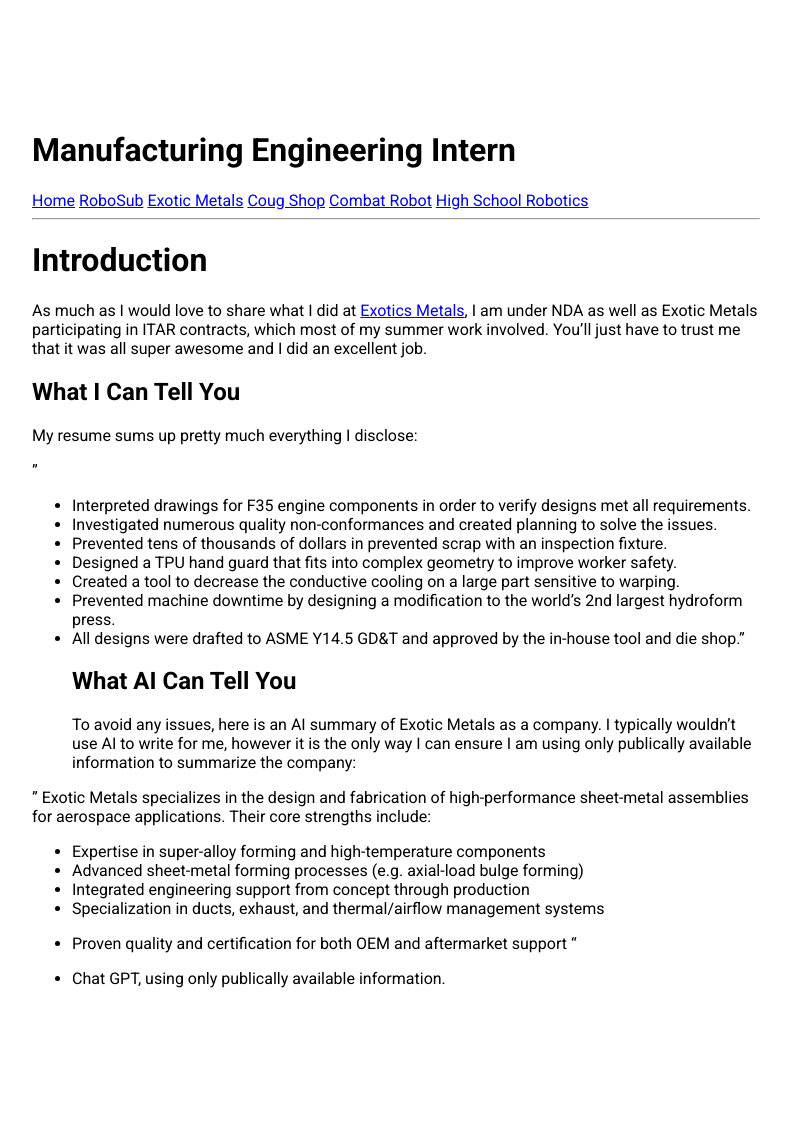
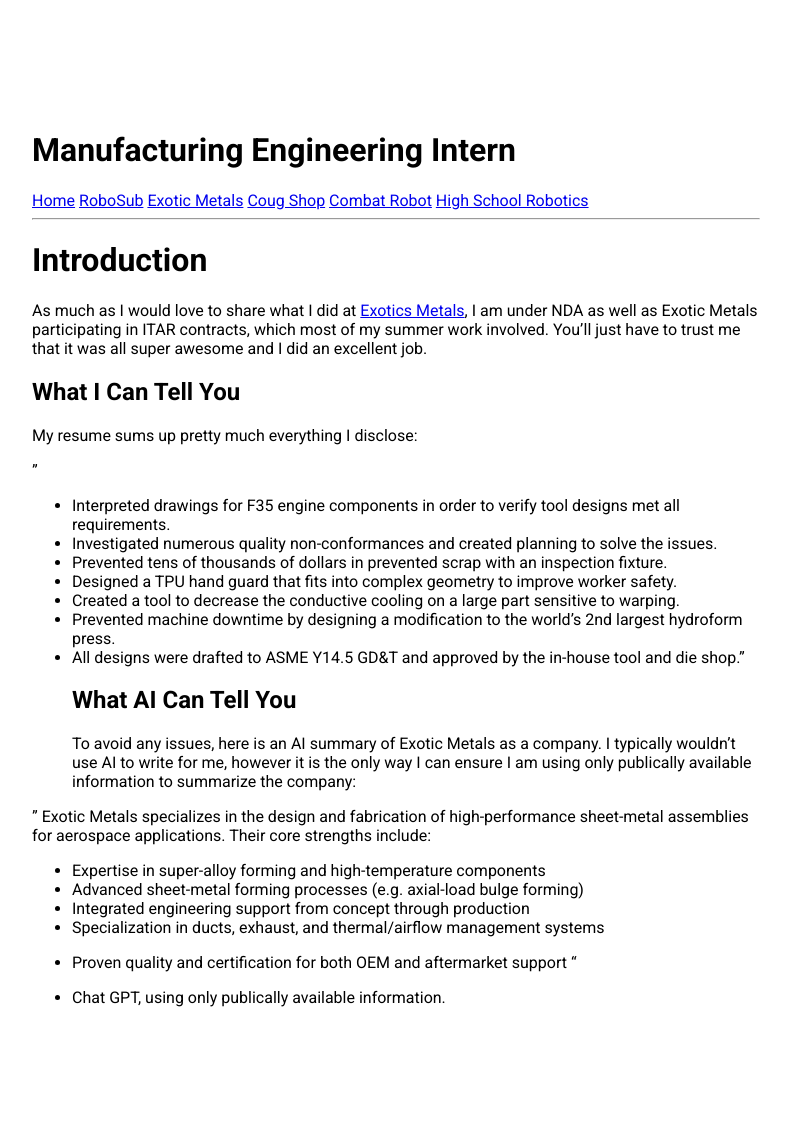
Before and after one commit to Brady-Hogg/Portfolio, a Jekyll site: the page built from exotic.md, in a window 1280 px wide. Shown: the whole page, without its empty margins (244-1035 px from the left). Built offline with Jekyll 4.4.1, drawn with Linux system fonts in a browser that asks for light colours.

Commit message:
Update exotic.md

```diff
--- a/exotic.md
+++ b/exotic.md
@@ -9,7 +9,7 @@ As much as I would love to share what I did at [Exotics Metals](https://www.park
 My resume sums up pretty much everything I disclose:
 
 "
-- Interpreted drawings for F35 engine components in order to verify designs met all requirements.
+- Interpreted drawings for F35 engine components in order to verify tool designs met all requirements.
 - Investigated numerous quality non-conformances and created planning to solve the issues.
 -	Prevented tens of thousands of dollars in prevented scrap with an inspection fixture.
 -	Designed a TPU hand guard that fits into complex geometry to improve worker safety.
```
